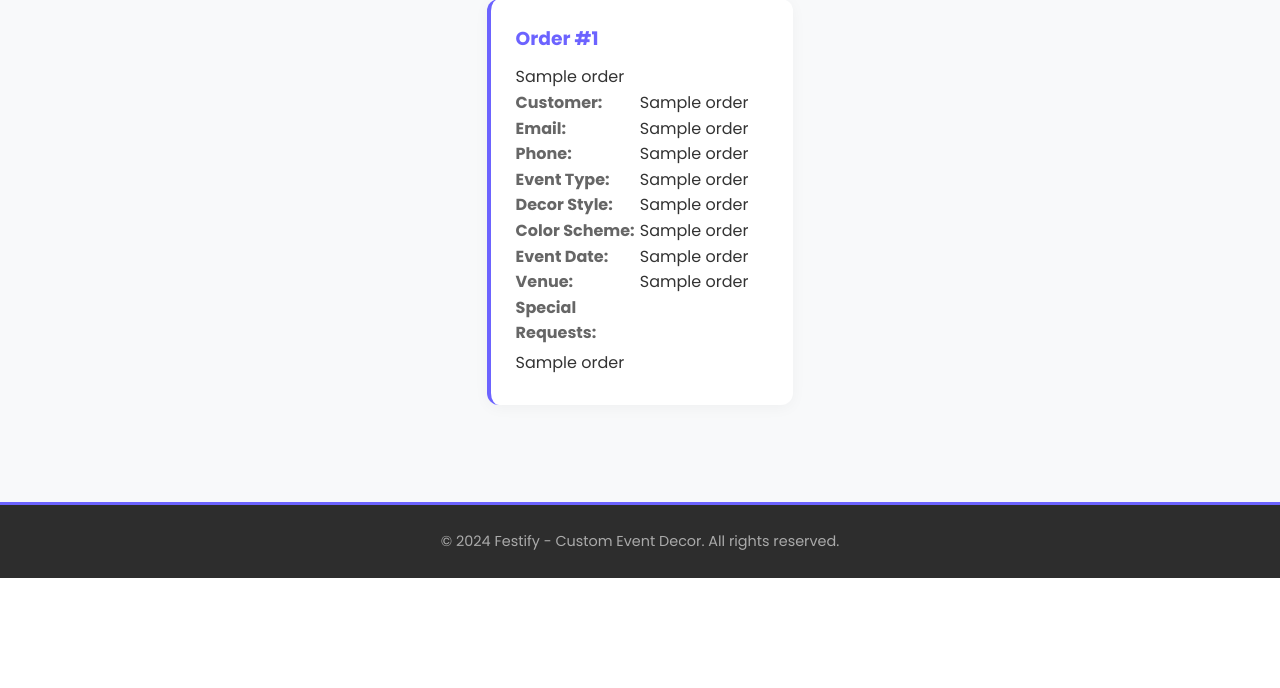
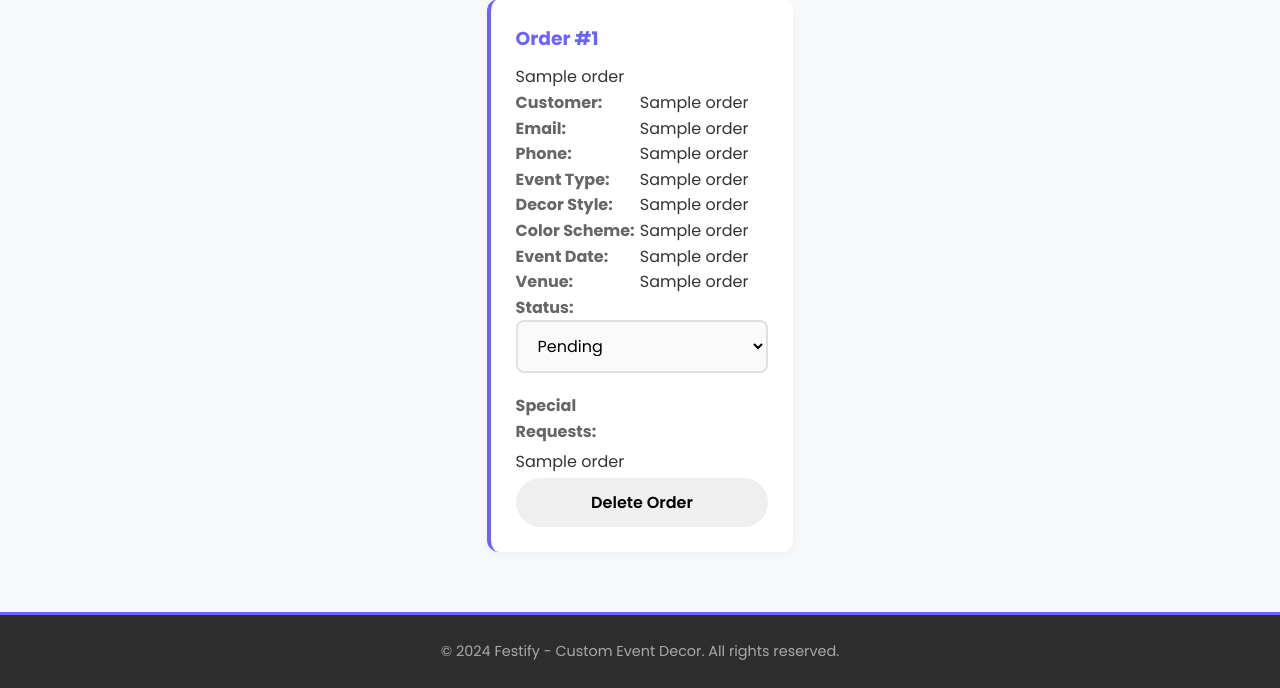
Before and after one commit to Jithubby/festify-design-proj, a Flask app: template templates/admin.html in a window 1280 px wide. Shown: the part 222-910 px from the top of the page. Before the commit the page ends 800 px from the top, so only its background shows below. Run offline with Flask 3, Linux system fonts and the light colour scheme; the template is opened without the code that fills it: most values are stand-ins (such as "Sample title", 1, 10 or a date in 2020).

Commit message:
modified app.py with additional decor routes

```diff
--- a/app.py
+++ b/app.py
@@ -162,13 +162,20 @@ def admin():
     if not session.get('logged_in'):
         return redirect("/login")
 
+    search_query = request.args.get('search', '')
+
     connection = sqlite3.connect(DATABASE)
     cursor = connection.cursor()
-    cursor.execute("SELECT * FROM orders ORDER BY id DESC")
+
+    if search_query:
+        cursor.execute("SELECT * FROM orders WHERE customer_name LIKE ? ORDER BY id DESC", ('%' + search_query + '%',))
+    else:
+        cursor.execute("SELECT * FROM orders ORDER BY id DESC")
+
     orders = cursor.fetchall()
     connection.close()
 
-    return render_template("admin.html", orders=orders)
+    return render_template("admin.html", orders=orders, search_query=search_query)
 
 # logout
 @app.route("/logout")
@@ -176,6 +183,36 @@ def logout():
     session.pop('logged_in', None)
     return redirect("/login")
 
+# update order status
+@app.route("/update_status/<int:order_id>", methods=["POST"])
+def update_status(order_id):
+    if not session.get('logged_in'):
+        return redirect("/login")
+
+    status = request.form.get("status")
+
+    connection = sqlite3.connect(DATABASE)
+    cursor = connection.cursor()
+    cursor.execute("UPDATE orders SET status = ? WHERE id = ?", (status, order_id))
+    connection.commit()
+    connection.close()
+
+    return redirect("/admin")
+
+# delete order
+@app.route("/delete_order/<int:order_id>", methods=["POST"])
+def delete_order(order_id):
+    if not session.get('logged_in'):
+        return redirect("/login")
+
+    connection = sqlite3.connect(DATABASE)
+    cursor = connection.cursor()
+    cursor.execute("DELETE FROM orders WHERE id = ?", (order_id,))
+    connection.commit()
+    connection.close()
+
+    return redirect("/admin")
+
 if __name__ == "__main__":
     create_database()
     app.run(debug=True)
--- a/templates/admin.html
+++ b/templates/admin.html
@@ -61,9 +61,24 @@
                     <div class="order-row">
                         <strong>Venue:</strong> {{ order[8] if order[8] else 'Not specified' }}
                     </div>
+                    <div class="order-row">
+                        <strong>Status:</strong>
+                        <form action="/update_status/{{ order[0] }}" method="POST" class="status-form">
+                            <select name="status" onchange="this.form.submit()">
+                                <option value="Pending" {% if order[11] == 'Pending' %}selected{% endif %}>Pending</option>
+                                <option value="In Progress" {% if order[11] == 'In Progress' %}selected{% endif %}>In Progress</option>
+                                <option value="Completed" {% if order[11] == 'Completed' %}selected{% endif %}>Completed</option>
+                            </select>
+                        </form>
+                    </div>
                     <div class="order-row full-width">
                         <strong>Special Requests:</strong>
                         <p>{{ order[9] if order[9] else 'None' }}</p>
+                    </div>
+                    <div class="order-row full-width">
+                        <form action="/delete_order/{{ order[0] }}" method="POST" onsubmit="return confirm('Are you sure you want to delete this order?')">
+                            <button type="submit" class="btn btn-danger">Delete Order</button>
+                        </form>
                     </div>
                 </div>
             </div>
```
Also changed, not shown: festify.db, festify_proj.db (deleted).
